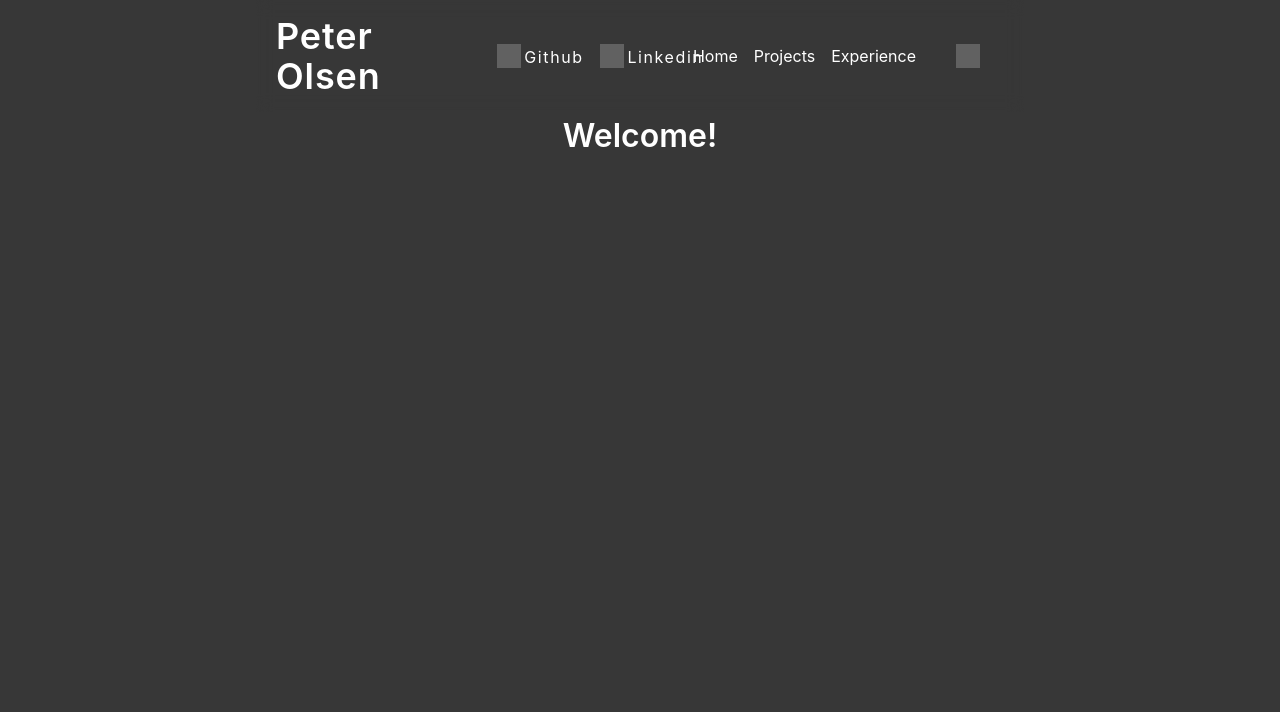
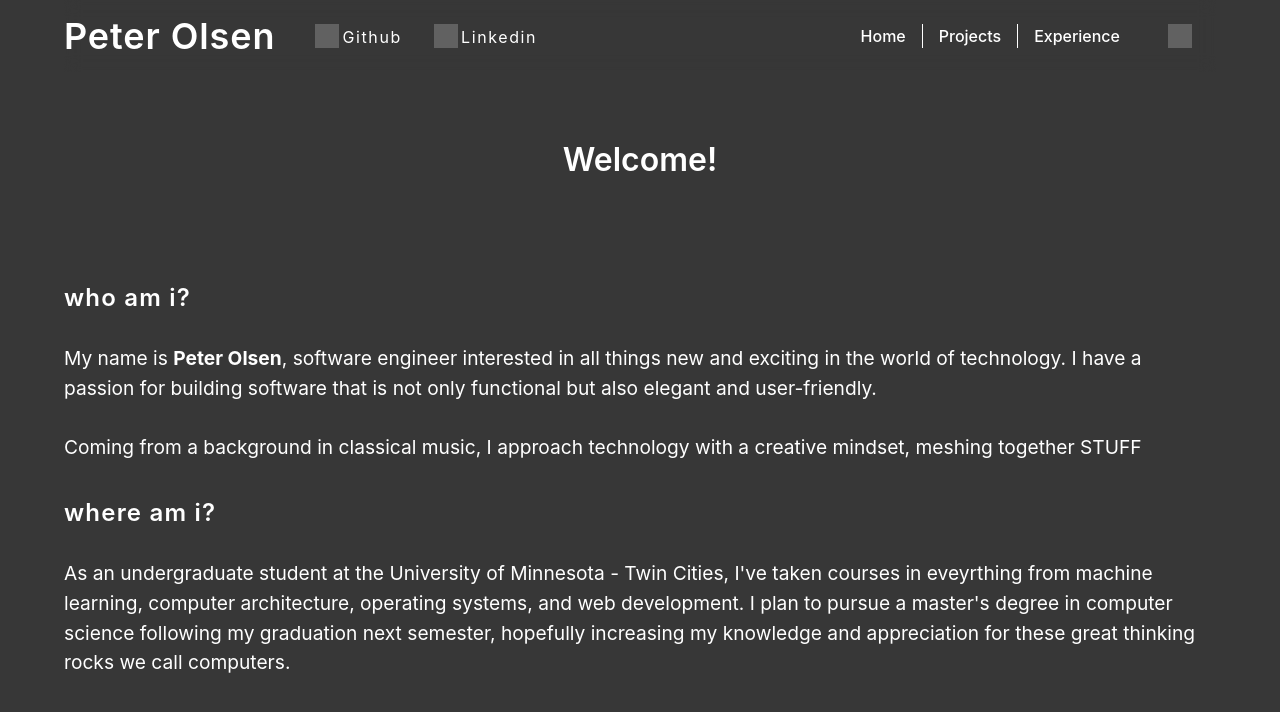
Before and after one commit to PeterOlsen1/peterolsen1.github.io, a SvelteKit app: page / in a window 1280 px wide. Shown: the top 712 px of the page. Built offline with nearby package versions, Linux system fonts and the light colour scheme; grey boxes are pictures that could not be loaded.

Commit message:
add some text to main page

```diff
--- /dev/null
+++ b/src/lib/components/IndexText.svelte
@@ -0,0 +1,32 @@
+<script>
+    let { children, title } = $props();
+</script>
+
+<style>
+    .container {
+        width: 100%;
+        display: flex;
+        flex-direction: column;
+        gap: 1em;
+    }
+
+    .title {
+        font-size: 1.5em;
+        font-weight: 600;
+        margin-bottom: 0.5em;
+        letter-spacing: 0.05em;
+    }
+
+    .content {
+        font-size: 1.2em;
+        line-height: 155%;
+    }
+</style>
+<div class="container">
+    <div class="title">
+        {title}
+    </div>
+    <div class="content">
+        {@render children()}
+    </div>
+</div>
--- a/src/routes/+layout.svelte
+++ b/src/routes/+layout.svelte
@@ -11,9 +11,11 @@
 
 	const pages = [
 		{ name: 'Home', path: '/' },
+		{ name: '|', path: '/'},
 		{ name: 'Projects', path: '/projects' },
+		{ name: '|', path: '/'},
 		{ name: 'Experience', path: '/experience' }
-	]
+	];
 
 	onMount(() => {
 		loadTheme();
@@ -29,7 +31,6 @@
 		width: 100%;
 		display: flex;
 		align-items: center;
-		padding: 0 20px;
 		/* border-bottom: 1px solid var(--border-color); */
 		padding-top: 1em;
 		padding-bottom: 1em;
@@ -69,9 +70,37 @@
 
 	.pages {
 		display: flex;
-		gap: 1em;
+		gap: 0.5em;
 		margin-left: auto;
 		margin-right: 2em;
+		align-items: center;
+	}
+
+	.separator {
+		width: 1px;
+		height: 1.5em;
+		background-color: var(--border-color);
+	}
+
+	.page {
+		font-weight: 500;
+		text-decoration: none;
+		padding: 0.5em 0.5em;
+		border-radius: 0.25em;
+		position: relative;
+		top: 0;
+		transition: background-color 0.2s, top 0.2s;
+
+		&:hover {
+			background-color: var(--button-background-color);
+			top: -0.1em;
+		}
+	}
+
+	@media (width < 1600px) {
+		.main {
+			width: 90%;
+		}
 	}
 </style>
 
@@ -89,9 +118,13 @@
 		</div>
 		<div class="pages">
 			{#each pages as page}
-				<a href={page.path}>
-					{page.name}
-				</a>
+				{#if page.name === '|'}
+					<span class="separator"></span>
+				{:else}
+					<a href={page.path} class="page">
+						{page.name}
+					</a>
+				{/if}
 			{/each}
 		</div>
 		<div class="theme-toggle" onclick={toggleTheme}>
--- a/src/routes/+page.svelte
+++ b/src/routes/+page.svelte
@@ -1,9 +1,14 @@
+<script>
+    import IndexText from "$lib/components/IndexText.svelte";
+</script>
+
 <style>
     .main {
         width: 100%;
         display: flex;
         flex-direction: column;
         align-items: center;
+        gap: 2em;
     }
 
     .header {
@@ -11,11 +16,32 @@
         text-align: center;
         font-size: 2em;
         font-weight: 600;
+        margin-top: 2em;
+        margin-bottom: 2em;
     }
 </style>
+
 
 <div class="main">
     <div class="header">
         Welcome!
     </div>
+    <IndexText title="who am i?">
+        My name is <b>Peter Olsen</b>, software engineer interested in all things new and exciting in the world of technology.
+        I have a passion for building software that is not only functional but also elegant and user-friendly.
+        <br><br>
+        Coming from a background in classical music, I approach technology with a creative mindset, meshing together
+        STUFF
+    </IndexText>
+
+    <IndexText title="where am i?">
+        As an undergraduate student at the University of Minnesota - Twin Cities, I've taken courses in eveyrthing from
+        machine learning, computer architecture, operating systems, and web development. I plan to pursue a master's degree
+        in computer science following my graduation next semester, hopefully increasing my knowledge and appreciation for
+        these great thinking rocks we call computers.
+    </IndexText>
+    <!-- <br><br><br><br><br><br><br>yo
+    <br><br><br><br><br><br><br>yo
+    <br><br><br><br><br><br><br>yo
+    <br><br><br><br><br><br><br>yo -->
 </div>
```
Also changed, not shown: 1 other file (tests, documents, lock files or other folders).
